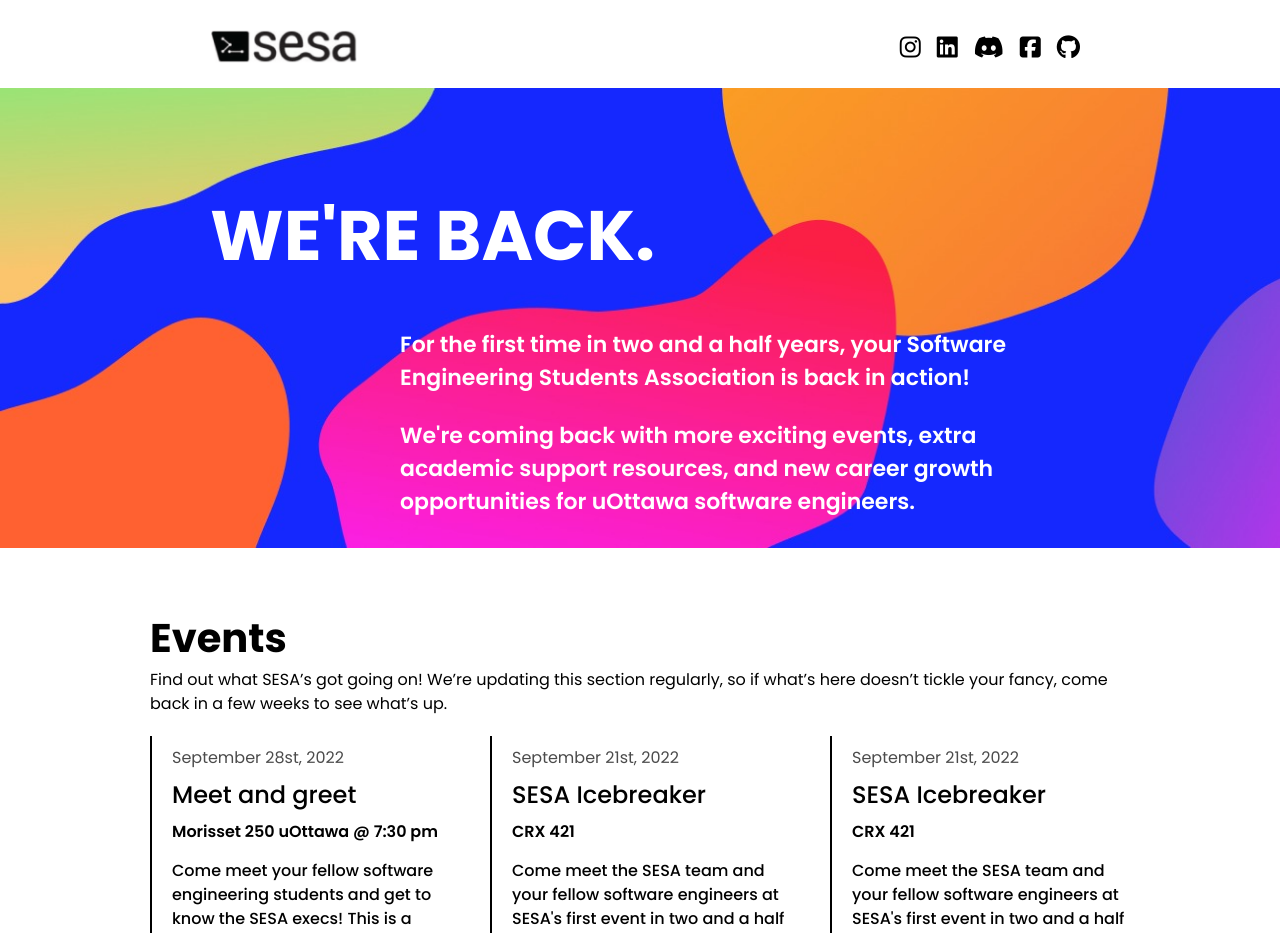
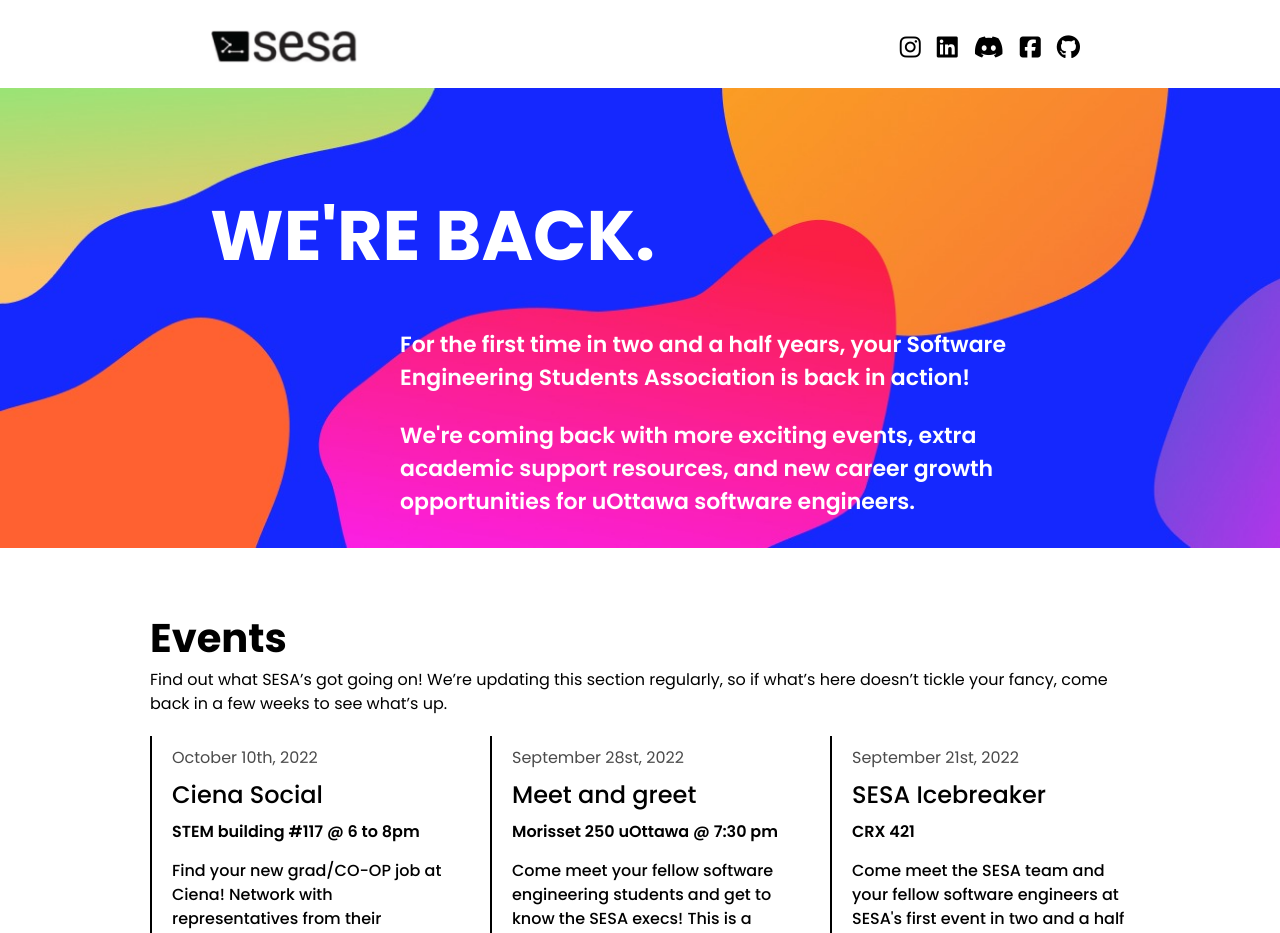
Before and after one commit to MonicaOportus/uOttawaSESA, a React (Create React App) app: page / in a window 1280 px wide. Shown: the top 933 px of the page. Built offline with nearby package versions, Linux system fonts and the light colour scheme.

Commit message:
Ciena event

```diff
--- a/src/components/eventsInfo.js
+++ b/src/components/eventsInfo.js
@@ -1,21 +1,22 @@
 const eventInfo = [
   {
     id: 1,
+    date: "October 10th, 2022",
+    title: "Ciena Social",
+    location: "STEM building #117 @ 6 to 8pm",
+    invitation:
+      "Find your new grad/CO-OP job at Ciena! Network with representatives from their company, and learn more about the company's projects. Register",
+    instaLink: "https://www.eventbrite.com/e/ciena-social-tickets-427567384557",
+  },
+
+  {
+    id: 2,
     date: "September 28st, 2022",
     title: "Meet and greet",
     location: "Morisset 250 uOttawa @ 7:30 pm",
     invitation:
       "Come meet your fellow software engineering students and get to know the SESA execs! This is a great opportunity to get involved with the association and learn about what we do. We'll be announcing more details soon, so stay tuned!",
     instaLink: "https://www.instagram.com/p/CitT3EIOVLD/?hl=en",
-  },
-
-  {
-    id: 2,
-    date: "September 21st, 2022",
-    title: "SESA Icebreaker",
-    location: "CRX 421",
-    invitation:
-      "Come meet the SESA team and your fellow software engineers at SESA's first event in two and a half years! Snacks and refreshments provided.",
   },
   {
     id: 3,
```
